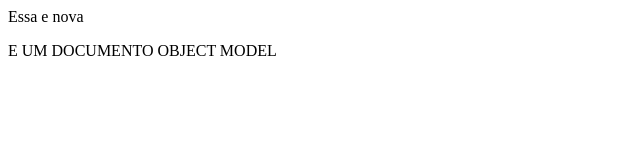
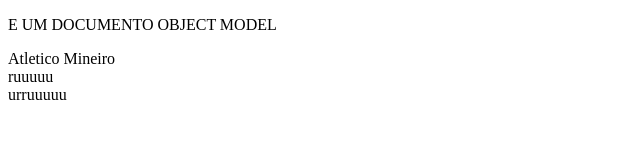
Before and after one commit to Gilvan751/100days-of-code-javascript-w7web, a plain HTML site: page DOM/index.html in a window 1280 px wide. Shown: the whole page, without its empty margins (0-640 px from the left). Drawn offline with Linux system fonts and the light colour scheme.

Commit message:
document.getElementById e document.getElementsByClasseName

```diff
--- a/DOM/index.html
+++ b/DOM/index.html
@@ -5,10 +5,14 @@
     <meta http-equiv="X-UA-Compatible" content="IE=edge">
     <meta name="viewport" content="width=device-width, initial-scale=1.0">
     <link rel="stylesheet" href="style.css">
-    <script src="script.js"></script>
+
     <title>O que é o DOM</title>
 </head>
 <body>
     <P>E UM DOCUMENTO OBJECT MODEL</P>
+    <div id="time">Atletico Mineiro</div>
+    <div class="urso">ruuuuu</div>
+    <div class="sherc">urruuuuu</div>
+    <script src="script.js"></script>
 </body>
 </html>
--- a/DOM/script.js
+++ b/DOM/script.js
@@ -1 +1,4 @@
-document.write("Essa e nova");
+//document.write("Essa e nova");//esse escreve na tela
+console.log(document.getElementById("time"));
+console.log(
+    document.getElementsByClassName("urso"));
```
